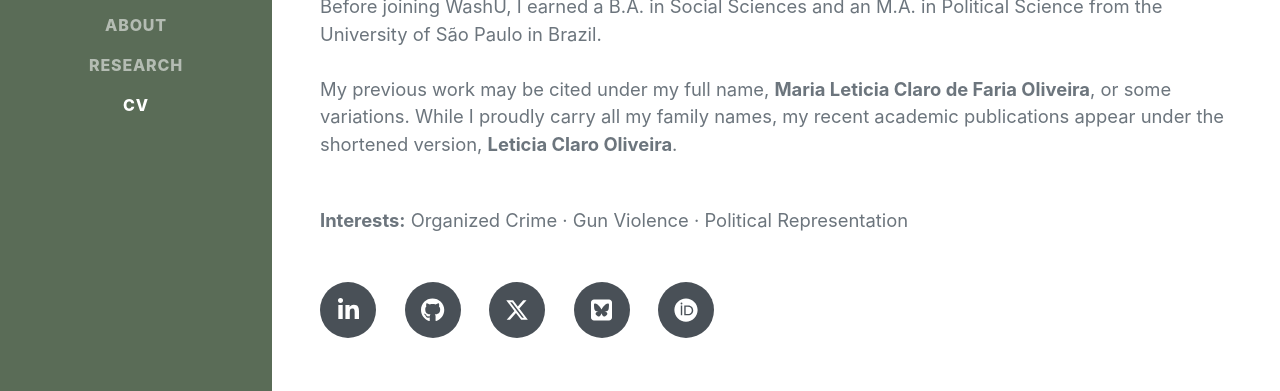
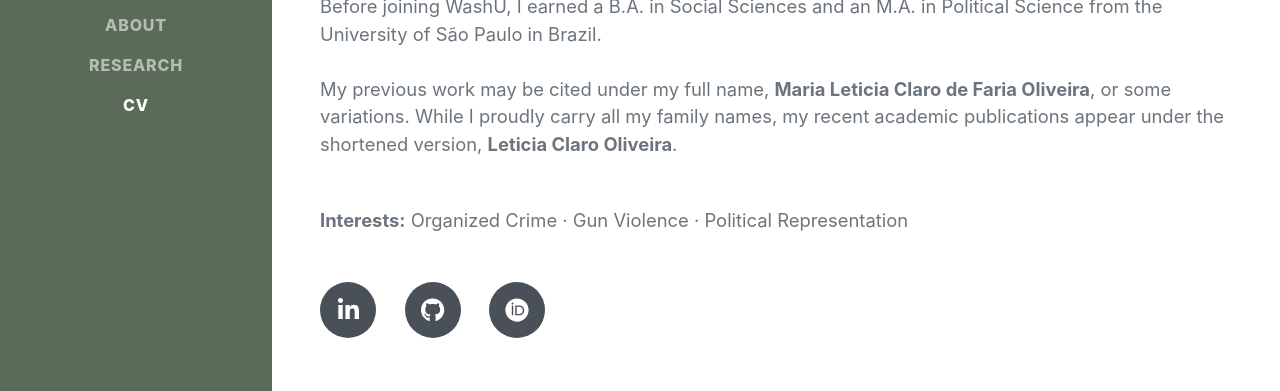
Before and after one commit to claroleticia/claroleticia.github.io, a plain HTML site: page index.html in a window 1280 px wide. Shown: the part 409-800 px from the top of the page. Drawn offline with nearby package versions, Linux system fonts and the light colour scheme; a web font is replaced by a local one.

Commit message:
Update index.html

```diff
--- a/index.html
+++ b/index.html
@@ -57,8 +57,8 @@
                     <div class="social-icons">
                         <a class="social-icon" href="https://www.linkedin.com/in/marialeticiaclaro/" target="_blank" rel="noopener noreferrer"><i class="fab fa-linkedin-in"></i></a>
                         <a class="social-icon" href="https://github.com/claroleticia" target="_blank" rel="noopener noreferrer"><i class="fab fa-github"></i></a>
-                        <a class="social-icon" href="https://x.com/amarialeticia" target="_blank" rel="noopener noreferrer"><i class="fa-brands fa-x-twitter"></i></a>
-                        <a class="social-icon" href="https://bsky.app/profile/amarialeticia.bsky.social" target="_blank" rel="noopener noreferrer"><i class="fa-brands fa-square-bluesky"></i></a>
+                      <!--   <a class="social-icon" href="https://x.com/amarialeticia" target="_blank" rel="noopener noreferrer"><i class="fa-brands fa-x-twitter"></i></a>-->
+                       <!--  <a class="social-icon" href="https://bsky.app/profile/amarialeticia.bsky.social" target="_blank" rel="noopener noreferrer"><i class="fa-brands fa-square-bluesky"></i></a>-->
                         <a class="social-icon" href="https://orcid.org/0000-0003-1305-3278" target="_blank" rel="noopener noreferrer"><i class="fa-brands fa-orcid"></i></a>
 
                     </div>
```
